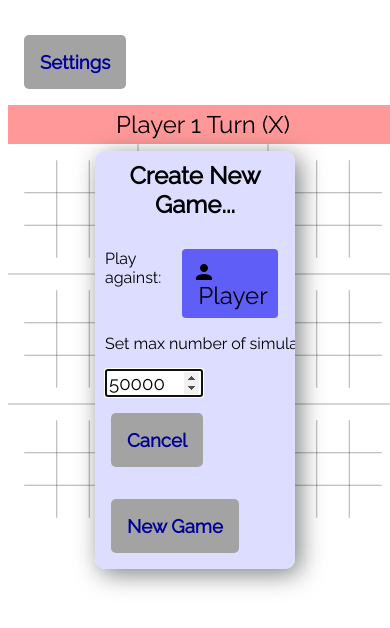
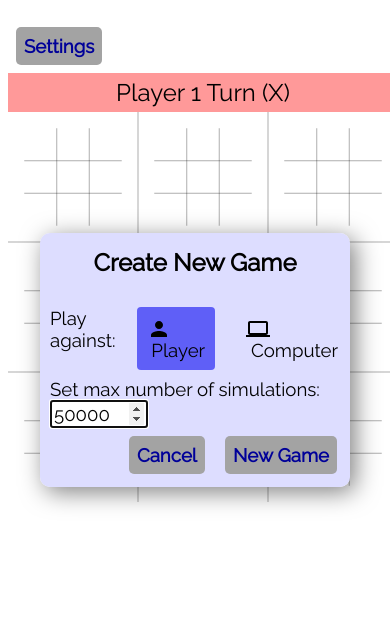
Before and after one commit to LalithD/lalithd.github.io, a plain HTML site: page ulttictactoe.html in a window 390 px wide. Both pictures are taken after a click on the button "Settings". Shown: the part 62-690 px from the top of the page. Drawn offline with nearby package versions, Linux system fonts and the light colour scheme.

Commit message:
Added two player. Made some other changes and bug fixes.

```diff
--- a/ulttictactoe.css
+++ b/ulttictactoe.css
@@ -61,10 +61,11 @@ dialog::backdrop { /* can change color of background when settings box is open *
 }
 
 dialog { /* setting box display */
-    padding: 0px;
+    padding: 10px;
     background-color: #DDDDFF;
-    width: 200px;
+    width: 300px;
     min-width: 50%;
+    max-width: 100%;
     border: none;
     border-radius: 10px;
     box-shadow: 5px 5px 24px rgba(0, 0, 0, 0.5); /* test */
@@ -89,8 +90,8 @@ h2 {
 button {
     font-size: 14pt;
     font-weight: bold;
-    padding: 1rem 1rem;
-    margin: 1rem;
+    padding: 0.5rem 0.5rem;
+    margin: 0.5rem;
     border: none;
     border-radius: 5px;
     background-color: #A3A3A3;
@@ -107,7 +108,7 @@ input[type="number"] {
 }
 
 #simulations {
-    margin-top: 1rem;
+    margin-top: 0.5rem;
 }
 
 #pvp-pvm-options img {
@@ -116,13 +117,16 @@ input[type="number"] {
 
 #pvp-pvm-options {
     display: flex;
+    font-size: 24px;
     padding-left: 10px;
     padding-right: 10px;
 }
 
 #simulations {
+  font-size: 24px;
     padding-left: 10px;
     padding-right: 10px;
+    width: 100%;
 }
 
 #pvp-pvm-options label {
@@ -167,3 +171,33 @@ input[type="radio"]:checked + label {
 button:focus {
     outline: 0; /* removes blue outline from clicking button on Chrome */
 }
+
+@media screen and (max-width: 600px) {
+  button {
+    font-size: 14pt;
+  }
+
+  input[type="number"] {
+    font-size: 14pt;
+  }
+  #pvp-pvm-options label {
+    font-size: 14pt;
+  }
+
+  #pvp-pvm-options {
+    display: flex;
+    font-size: 14pt;
+    padding-left: 5px;
+    padding-right: 5px;
+  }
+
+  #simulations {
+    font-size: 14pt;
+    padding-left: 5px;
+    padding-right: 5px;
+  }
+
+  dialog {
+    padding: 5px;
+  }
+}
--- a/ulttictactoe.html
+++ b/ulttictactoe.html
@@ -6,14 +6,14 @@
 		<link rel="stylesheet" href="https://fonts.googleapis.com/css?family=Raleway">
 		<link href="https://fonts.googleapis.com/css?family=Cutive+Mono" rel="stylesheet">
 		<link href="ulttictactoe.css" rel="stylesheet" type="text/css">
-		<script src="https://code.jquery.com/jquery-3.3.1.js" integrity="sha256-2Kok7MbOyxpgUVvAk/HJ2jigOSYS2auK4Pfzbm7uH60=" crossorigin="anonymous"></script>
+		<!--<script src="https://code.jquery.com/jquery-3.3.1.js" integrity="sha256-2Kok7MbOyxpgUVvAk/HJ2jigOSYS2auK4Pfzbm7uH60=" crossorigin="anonymous"></script>-->
 		<script src="ulttictactoeworker.js"></script>
 		<script src="ulttictactoe.js"></script>
 	</head>
 	<body>
 		<div id="body-container">
 			<dialog id="settings-dialog">
-				<h2>Create New Game...</h2>
+				<h2>Create New Game</h2>
 				<div id="pvp-pvm-options">
 					Play against:
 					<br />
@@ -23,7 +23,7 @@
 					<label for="pvm"><img src="computer.svg" alt="computer icon" />&nbsp;Computer</label>
 				</div>
 				<div id="simulations">
-					<pre>Set max number of simulations (1K to 200K):	</pre><input type="number" id="max-simulations" min="1000" max="200000" step="1000" value="50000">
+					Set max number of simulations:&nbsp;<input type="number" id="max-simulations" min="1000" max="200000" step="1000" value="50000">
 				</div>
 				<div id="confirm-settings">
 					<button id="close-settings">Cancel</button>
--- a/ulttictactoe.js
+++ b/ulttictactoe.js
@@ -404,7 +404,7 @@ window.onload = function() {
 			isPlayerTurn = false;
 			let cellNum = parseInt(e.srcElement.getAttribute("id").substring("cell".length));
 			if (mainGame.getAvailableMoves().includes(cellNum)) {
-				addMoveAndUpdate(mainGame, cellNum, 1);
+				addMoveAndUpdate(mainGame, cellNum, mainGame.board[mainGame.lastMove] === 1 ? 2 : 1);
 				if (mainGame.gameStatus !== 0) {
 					// TODO: handle game-over logic here?
 				} else if (newGameOpponent === "computer") {
@@ -412,6 +412,8 @@ window.onload = function() {
 						"message": "end",
 						"playerMove": cellNum
 					});
+				} else {
+					isPlayerTurn = true;
 				}
 			} else {
 				console.log("Invalid move.");
@@ -463,8 +465,10 @@ window.onload = function() {
 			// add circle or cross
 			document.getElementById("svg-element").appendChild(createShape(player === 1 ? "cross" : "circle", move));
 			for (let i = 0; i < 9; ++i) {
-				if (game.smallBoardsSolved[i] !== 0) {
-					document.getElementById("sb" + i).classList.add(game.smallBoardsSolved[i] === 1 ? "cross" : "circle");
+				if (game.smallBoardsSolved[i] === 1) {
+					document.getElementById("sb" + i).classList.add("cross");
+				} else if (game.smallBoardsSolved[i] === 2) {
+					document.getElementById("sb" + i).classList.add("circle");
 				}
 			}
 			let availableMoves = game.getAvailableMoves();
```
